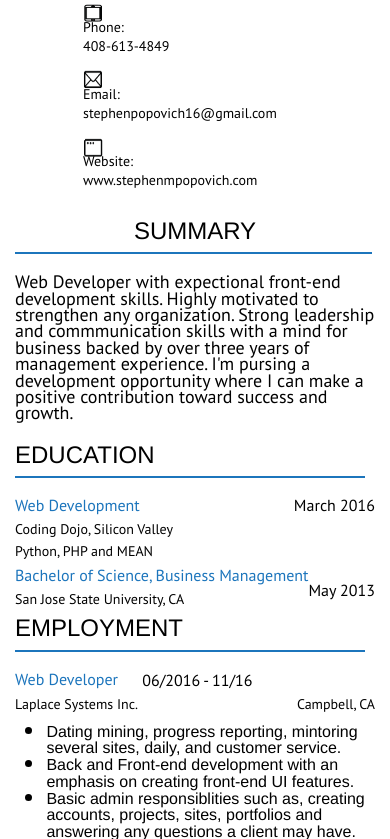
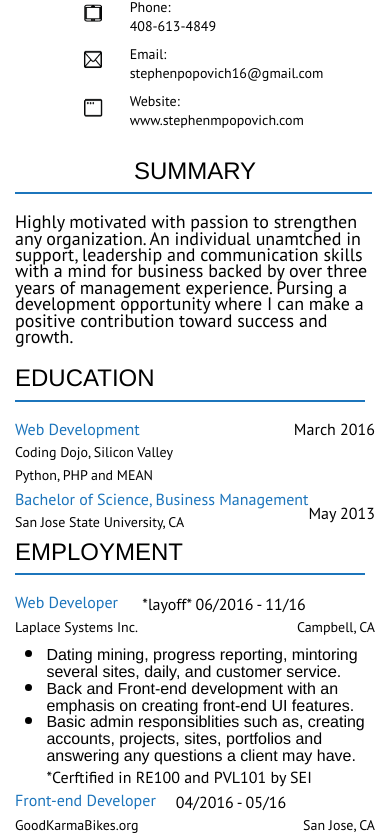
Before and after one commit to StephenPopovich/Portfolio, a plain HTML site: page resume.html in a window 390 px wide. Shown: the part 320-1159 px from the top of the page. Drawn offline with nearby package versions, Linux system fonts and the light colour scheme; a web font is replaced by a local one.

Commit message:
update resume page to reflect latest verison

```diff
--- a/resume.html
+++ b/resume.html
@@ -113,7 +113,7 @@
                         <img id="userpic" src="pictures/github.png" width="33" height="33">
                         <p id="id">stephenpopovich</p>
 
-                        <img id="userpic" src="pictures/linkedin.png" width="36" height="36">
+                        <img id="userpic" src="pictures/linkedin.png" width="33" height="33">
                         <p id="id">stephenmpopovich</p>
                       </div>
                    </div>
@@ -126,10 +126,10 @@
                   <div class="col-xs-12 col-sm-4 col-md-4" id="contact">
                     <div id="contactsource">
 
-                      <div class="col-xs-1 col-sm-1 col-md-1" id="">
+                      <div class="col-xs-2 col-sm-1 col-md-1" id="">
                             <img id="icon" src="pictures/cell.png">
                       </div>
-                      <div class="col-xs-11 col-sm-11 col-md-11" id="">
+                      <div class="col-xs-10 col-sm-11 col-md-11" id="">
                           <p>Phone:</p>
                           <p>408-613-4849</p>
                       </div>
@@ -140,10 +140,10 @@
                   </div>
                   <div class="col-xs-12 col-sm-4 col-md-4" id="contact">
                     <div id="contactsource">
-                      <div class="col-xs-1 col-sm-1 col-md-1" id="">
+                      <div class="col-xs-2 col-sm-1 col-md-1" id="">
                             <img id="icon"  src="pictures/envelope.png">
                       </div>
-                      <div class="col-xs-11 col-sm-11 col-md-11" id="">
+                      <div class="col-xs-10 col-sm-11 col-md-11" id="">
                         <p>Email:</p>
                         <p>stephenpopovich16@gmail.com</p>
                       </div>
@@ -156,10 +156,10 @@
 
                   <div class="col-xs-12 col-sm-4 col-md-4" id="contact">
                    <div id="contactsource">
-                     <div class="col-xs-1 col-sm-1 col-md-1" id="">
+                     <div class="col-xs-2 col-sm-1 col-md-1" id="">
                            <img id="icon"  src="pictures/web.png">
                      </div>
-                     <div class="col-xs-11 col-sm-11 col-md-11" id="">
+                     <div class="col-xs-10 col-sm-11 col-md-11" id="">
                         <p>Website:</p>
                         <p>www.stephenmpopovich.com</p>
                      </div>
@@ -176,9 +176,8 @@
 
                   <hr id="divide">
 
-                  <p id="summarycontent">Web Developer with expectional front-end development skills. Highly motivated
-                     to strengthen any organization. Strong leadership and commmunication skills with a mind for business backed by over three years
-                     of management experience. I'm pursing a development opportunity where I can make a positive contribution toward success and growth.
+                  <p id="summarycontent"> Highly motivated with passion to strengthen any organization. An individual unamtched in support, leadership and communication skills with a mind for business backed by over three years
+                     of management experience. Pursing a development opportunity where I can make a positive contribution toward success and growth.
                   </p>
 
                 </div>
@@ -202,7 +201,7 @@
 
                   <hr id="divide2">
 
-                  <p id="projectsubtitle">Web Developer  <span id="duration">06/2016 - 11/16</span></p>
+                  <p id="projectsubtitle">Web Developer  <span id="duration">*layoff* 06/2016 - 11/16</span></p>
                   <p>Laplace Systems Inc.<span id="city">Campbell, CA</span></p>
 
                   <ul>
@@ -412,8 +411,18 @@
 
                   <br>
 
-                  <p id="skill">Apache-MongoDB-Node.js- Express- Flask</p>
-                  <p id="skill">Maven-CodeIgniter-Django- MySQL</p>
+                  <p id="skill">Apache - MongoDB - Node.js - Express - Flask</p>
+                  <p id="skill">Tomcat-NPM/Grunt-Appache - Spring- MySQL</p>
+
+                  <br>
+
+
+                  <p id="skilltitle">Interests</p>
+
+                  <br>
+
+                  <p id="skill">Science - Space Engineering - MMA- VR - AI</p>
+                  <p id="skill">Cloud Computing - Renewable Energy - Comdey - Video Games</p>
 
                   <h4 id="subtitle">PROJECTS<h4>
                   <hr id="divide">
```
